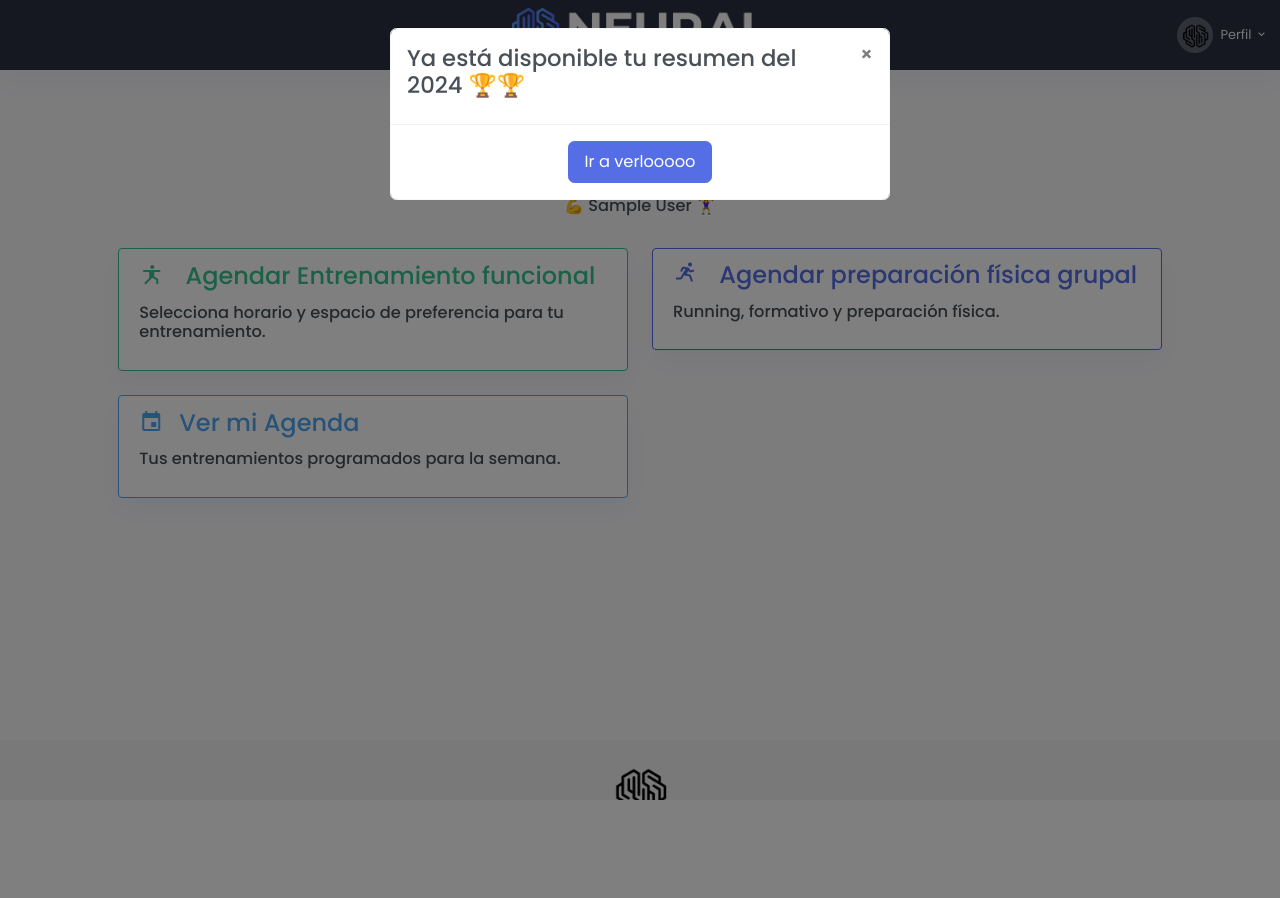
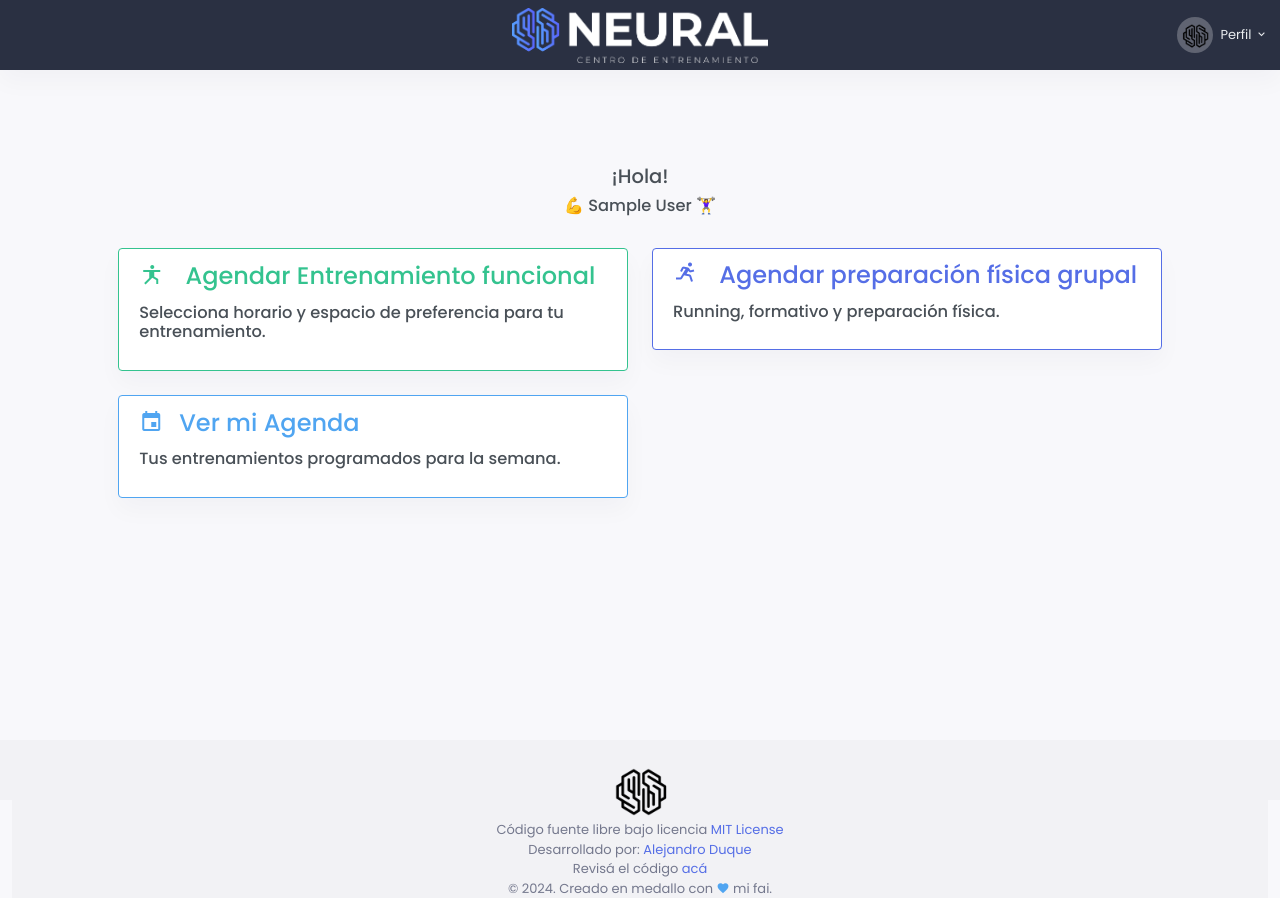
Before and after one commit to aleducode/neural, a Django app: page /index/ in a window 1280 px wide. Before the commit the page ends 800 px from the top, so only its background shows below. Run offline with Django 4.2, Linux system fonts and the light colour scheme; the visitor is signed in with stand-in values (Sample User, id 1); data that the repository does not hold is empty; some libraries are stand-ins or nearby versions.

Commit message:
Remove resume availability modal from index template

```diff
--- a/neural/templates/index.html
+++ b/neural/templates/index.html
@@ -112,19 +112,6 @@
 {% endblock content %}
 
 {% block modal %}
-<div id="resume" class="modal fade" role="dialog">
-  <div class="modal-dialog">
-      <div class="modal-content">
-      <div class="modal-header">
-          <h3>Ya está disponible tu resumen del 2024 🏆🏆</h3>
-          <button type="button" class="close" data-dismiss="modal" onclick="closeResume()">&times;</button>
-      </div>
-      <div class="modal-body text-center">
-        <a  href="{% url 'training:resume_year' %}"
-        class="btn btn-primary btn-lg waves-effect waves-light text-white">Ir a verlooooo</a>
-      </div>
-  </div>
-</div>
 <div id="myModal" class="modal fade" role="dialog">
   <div class="modal-dialog">
       <div class="modal-content">
```
